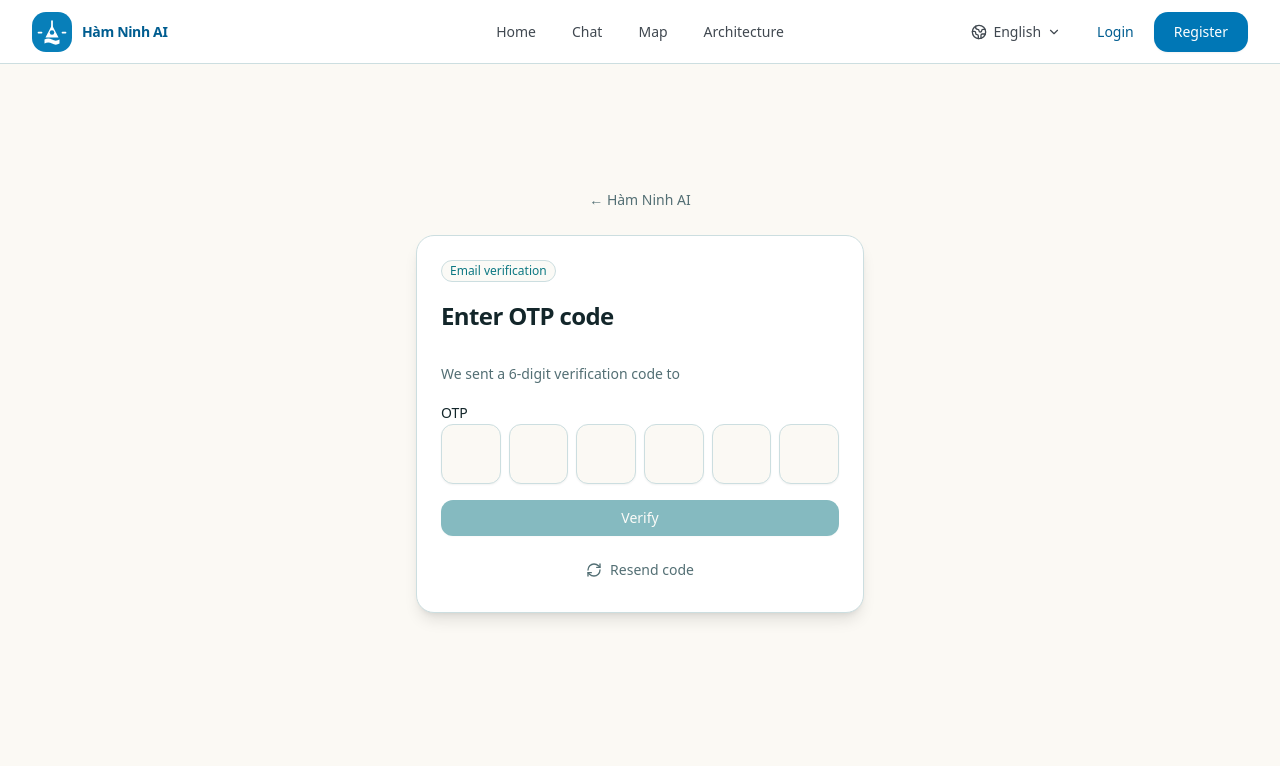
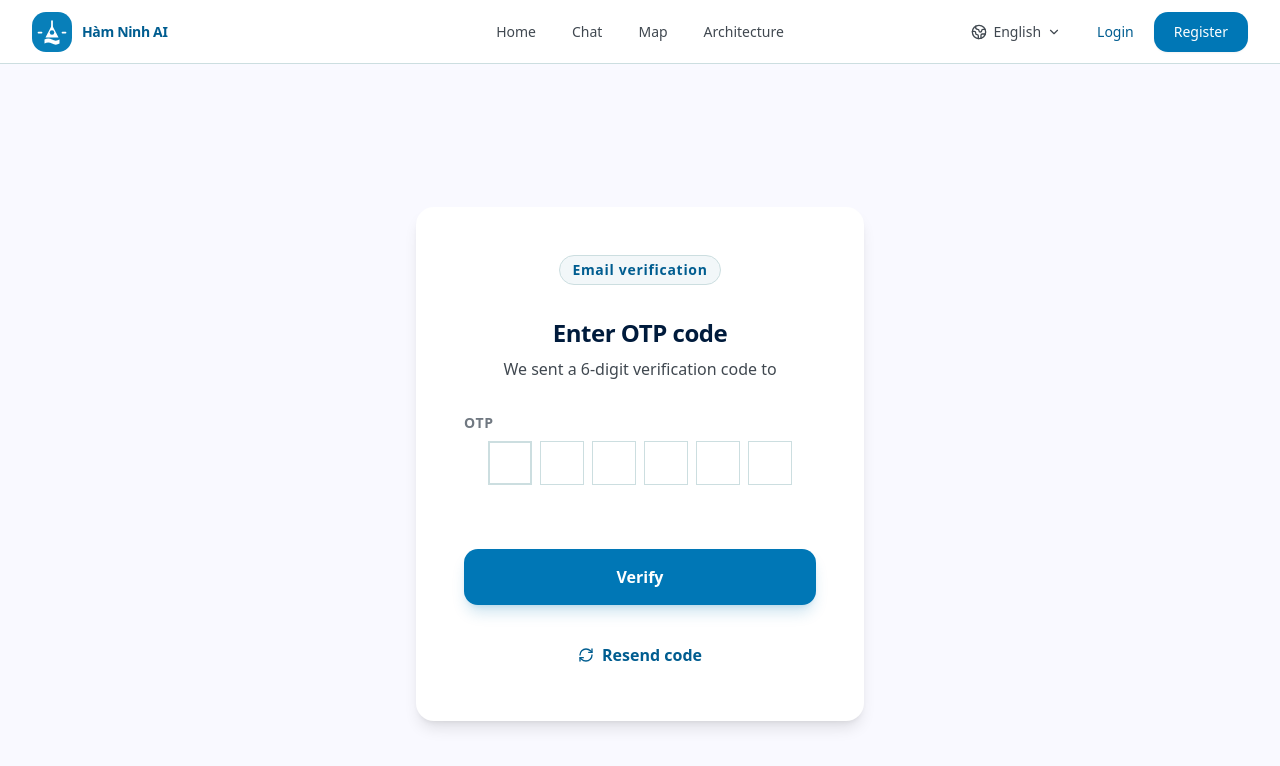
Before and after one commit to thanhnndev/citd-hk1-project, a Next.js app in the folder frontend/: page /en/auth/verify-email in a window 1280 px wide. Shown: the top 766 px of the page. Built offline with nearby package versions, Linux system fonts and the light colour scheme.

Commit message:
redesign UI OTP page

```diff
--- a/frontend/src/app/[locale]/auth/verify-email/page.tsx
+++ b/frontend/src/app/[locale]/auth/verify-email/page.tsx
@@ -1,7 +1,6 @@
 import { getTranslations, setRequestLocale } from "next-intl/server";
 import { notFound } from "next/navigation";
 import { routing } from "@/i18n/routing";
-import { AuthCard } from "@/components/auth/auth-card";
 import { VerifyEmailForm } from "@/components/auth/verify-email-form";
 
 type Props = Readonly<{
@@ -18,7 +17,17 @@ export default async function VerifyEmailPage({ params, searchParams }: Props) {
   const t = await getTranslations("Auth");
 
   return (
-    <AuthCard eyebrow={t("verify.eyebrow")} title={t("verify.title")}>
+    <div className="flex min-h-screen items-center justify-center bg-[#f9f9ff] p-6">
+      <section className="w-full max-w-md rounded-xl bg-white p-8 shadow-lg md:p-12">
+        <div className="w-full">
+          <div className="mb-8 flex justify-center">
+            <span className="rounded-full border border-[#cde5ff] bg-[#005d90]/5 px-3 py-1 text-sm font-semibold tracking-[0.05em] text-[#005d90]">
+              {t("verify.eyebrow")}
+            </span>
+          </div>
+          <h1 className="mb-2 text-center text-2xl font-semibold leading-8 tracking-[-0.02em] text-[#001b3c]">
+            {t("verify.title")}
+          </h1>
           <VerifyEmailForm
             locale={locale}
             email={decodeURIComponent(email)}
@@ -34,6 +43,8 @@ export default async function VerifyEmailPage({ params, searchParams }: Props) {
               loginLink: t("verify.loginLink"),
             }}
           />
-    </AuthCard>
+        </div>
+      </section>
+    </div>
   );
 }
--- a/frontend/src/components/auth/verify-email-form.tsx
+++ b/frontend/src/components/auth/verify-email-form.tsx
@@ -71,11 +71,11 @@ export function VerifyEmailForm({ locale, email, translations }: VerifyEmailForm
 
   if (verified) {
     return (
-      <div className="space-y-3 rounded-xl border border-primary/30 bg-primary/10 px-4 py-6 text-center">
-        <p className="font-medium text-foreground">{translations.successMessage}</p>
+      <div className="mt-8 space-y-3 rounded-xl border border-[#cde5ff] bg-[#005d90]/10 px-4 py-6 text-center">
+        <p className="font-semibold text-[#001b3c]">{translations.successMessage}</p>
         <Link
           href="/auth/login"
-          className="text-sm font-medium text-primary underline-offset-4 hover:underline"
+          className="text-sm font-bold text-[#005d90] underline-offset-4 hover:underline"
         >
           {translations.loginLink}
         </Link>
@@ -84,26 +84,29 @@ export function VerifyEmailForm({ locale, email, translations }: VerifyEmailForm
   }
 
   return (
-    <form onSubmit={handleSubmit} className="space-y-4" noValidate>
-      {/* Instruction */}
-      <p className="text-sm text-muted-foreground">
+    <form onSubmit={handleSubmit} className="space-y-8" noValidate>
+      <p className="mb-8 text-center text-base leading-6 text-[#404850]">
         {translations.instruction}{" "}
-        <span className="font-medium text-foreground">{email}</span>
+        <span className="block font-bold text-[#001b3c]">{email}</span>
       </p>
 
-      <div className="space-y-1.5">
-        <label htmlFor="otp" className="text-sm font-medium text-foreground">
+      <div className="flex flex-col gap-2">
+        <label htmlFor="otp" className="text-sm font-semibold uppercase tracking-wider text-[#707881]">
           {translations.otpLabel}
         </label>
         <div
-          className="relative grid grid-cols-6 gap-2"
+          className="relative mb-8 flex justify-center gap-2"
           onClick={() => otpInputRef.current?.focus()}
         >
           {Array.from({ length: 6 }).map((_, index) => (
             <div
               key={index}
               aria-hidden="true"
-              className="flex aspect-square items-center justify-center rounded-md border border-input bg-background text-xl font-semibold text-foreground shadow-xs transition-colors"
+              style={{ height: 44, minWidth: 44, width: 44 }}
+              className={[
+                "flex items-center justify-center border bg-transparent text-2xl font-bold text-[#001b3c] transition-colors",
+                index === otp.length ? "border-2 border-[#005d90]" : "border-[#707881]",
+              ].join(" ")}
             >
               {otp[index] ?? ""}
             </div>
@@ -134,13 +137,17 @@ export function VerifyEmailForm({ locale, email, translations }: VerifyEmailForm
 
       {/* Resend success */}
       {resendMessage && (
-        <div className="rounded-xl border border-primary/20 bg-primary/10 px-3 py-2 text-sm font-medium text-foreground">
+        <div className="rounded-xl border border-[#cde5ff] bg-[#005d90]/10 px-3 py-2 text-sm font-semibold text-[#001b3c]">
           {resendMessage}
         </div>
       )}
 
       {/* Submit */}
-      <Button type="submit" className="w-full" disabled={loading || otp.length !== 6}>
+      <Button
+        type="submit"
+        className="h-auto w-full rounded-lg bg-[#0077b6] py-4 text-base font-semibold text-white shadow-lg shadow-[#0077b6]/20 transition hover:bg-[#005d90] active:scale-[0.98]"
+        disabled={loading}
+      >
         {loading ? (
           <>
             <Loader2 className="h-4 w-4 animate-spin" />
@@ -155,14 +162,14 @@ export function VerifyEmailForm({ locale, email, translations }: VerifyEmailForm
       <Button
         type="button"
         variant="ghost"
-        className="w-full text-muted-foreground"
+        className="mx-auto flex w-fit gap-2 text-base font-semibold text-[#005d90] hover:bg-transparent hover:text-[#004b74] hover:underline"
         onClick={handleResend}
         disabled={resending}
       >
         {resending ? (
-          <Loader2 className="h-4 w-4 animate-spin" />
+          <Loader2 className="h-5 w-5 animate-spin" />
         ) : (
-          <RefreshCw className="h-4 w-4" />
+          <RefreshCw className="h-5 w-5" />
         )}
         {translations.resendButton}
       </Button>
```
Also changed, not shown: 1 other file (tests, documents, lock files or other folders). Lines whose indentation alone changed are shown as unchanged.
